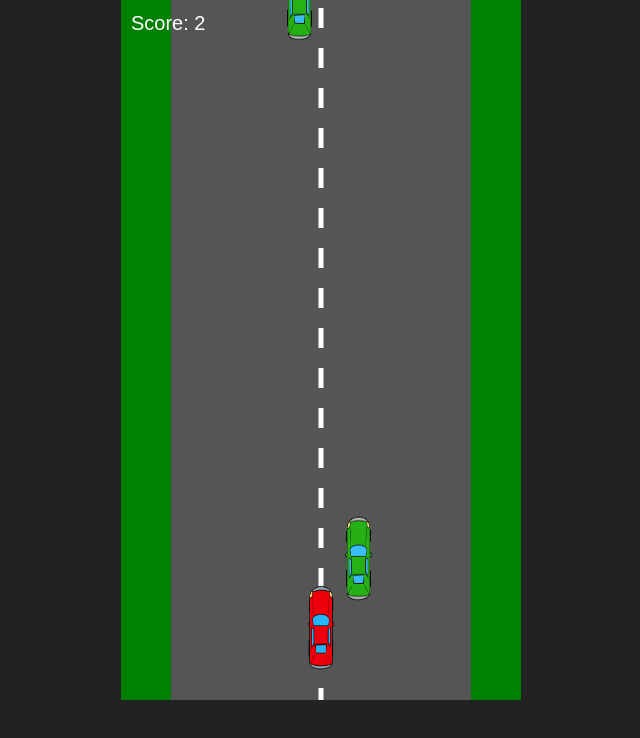
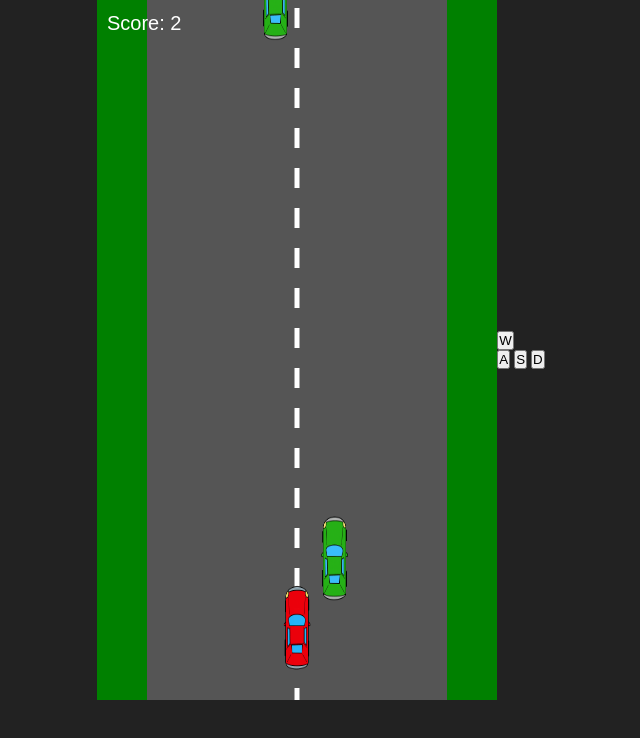
Before and after one commit to Cod3shield/2D-Racing-Game, a plain HTML site: page index.html in a window 1280 px wide. Shown: the whole page, without its empty margins (319-959 px from the left). Drawn offline with Linux system fonts and the light colour scheme.

Commit message:
Enhance index.html with mobile controls
Added mobile controls for the racing game.

```diff
--- a/index.html
+++ b/index.html
@@ -1,15 +1,29 @@
 <!DOCTYPE html>
 <html lang="en">
+
 <head>
     <meta charset="UTF-8">
     <meta name="viewport" content="width=device-width, initial-scale=1.0">
     <title>Racing Game</title>
     <link rel="stylesheet" href="style.css">
 </head>
+
 <body>
 
     <canvas id="game"></canvas>
 
+    <!-- Mobile Controls -->
+    <div id="mobile-controls">
+        <button id="btnW">W</button>
+
+        <div class="row">
+            <button id="btnA">A</button>
+            <button id="btnS">S</button>
+            <button id="btnD">D</button>
+        </div>
+    </div>
+
     <script src="script.js"></script>
 </body>
+
 </html>
```
Lines whose indentation alone changed are shown as unchanged.
